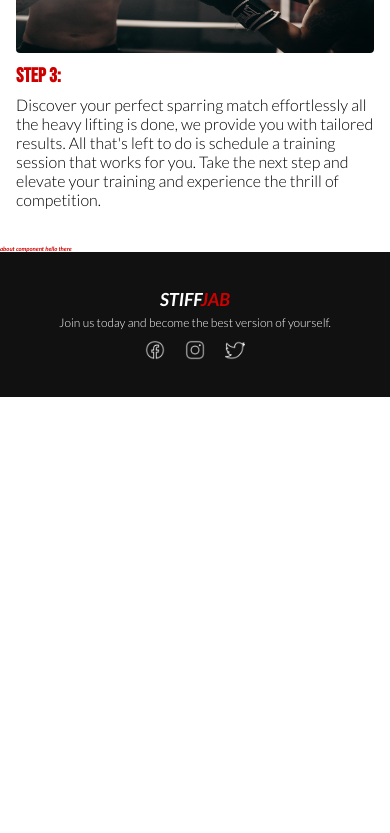
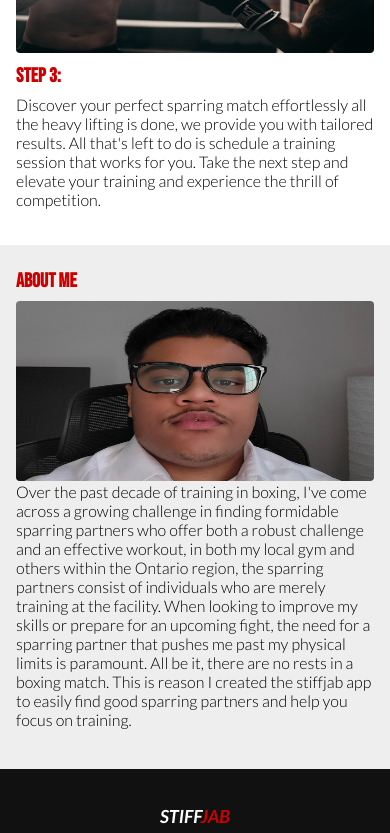
Before and after one commit to BilalHassen/StiffJab-app, a React (Create React App) app: page / in a window 390 px wide. Shown: the part 1156-1989 px from the top of the page. Before the commit the page ends 1553 px from the top, so only its background shows below. Built offline with nearby package versions, Linux system fonts and the light colour scheme.

Commit message:
add image of myself and finish styling for mobile

```diff
--- a/src/components/AboutComponent/About.js
+++ b/src/components/AboutComponent/About.js
@@ -1,10 +1,38 @@
 import "./About.scss";
+import AboutMeImg from "../../assets/images/aboutMeImage.jpeg";
 
 function About() {
   return (
     <>
-      <section className="about__page">
-        <h1>about component hello there </h1>
+      <section className="about">
+        <div className="about__header-container">
+          <h1 className="about__header">About Me</h1>
+        </div>
+        <div className="about__card-wrapper">
+          <div className="about__image-container">
+            <img
+              className="about__image"
+              src={AboutMeImg}
+              alt="picture of Bilal"
+            ></img>
+          </div>
+
+          <div className="about__text-container">
+            <p className="about__paragraph">
+              Over the past decade of training in boxing, I've come across a
+              growing challenge in finding formidable sparring partners who
+              offer both a robust challenge and an effective workout, in both my
+              local gym and others within the Ontario region, the sparring
+              partners consist of individuals who are merely training at the
+              facility. When looking to improve my skills or prepare for an
+              upcoming fight, the need for a sparring partner that pushes me
+              past my physical limits is paramount. All be it, there are no
+              rests in a boxing match. This is reason I created the stiffjab app
+              to easily find good sparring partners and help you focus on
+              training.
+            </p>
+          </div>
+        </div>
       </section>
     </>
   );
--- a/src/components/AboutComponent/About.scss
+++ b/src/components/AboutComponent/About.scss
@@ -0,0 +1,69 @@
+@use "../../styles/partials/mixins" as *;
+@use "../../styles/partials/variables" as *;
+@use "../../styles/partials/text" as *;
+
+.about {
+  padding-left: 1.6rem;
+  padding-right: 1.6rem;
+  padding-top: 1.6rem;
+  padding-bottom: 2.4rem;
+  display: flex;
+  flex-direction: column;
+  background-color: rgb(239, 238, 238);
+
+  @include tablet {
+    &__card-wrapper {
+      display: flex;
+      width: 100%;
+      gap: 4rem;
+    }
+  }
+
+  &__image-container {
+    height: 50%;
+
+    @include tablet {
+      width: 40%;
+    }
+  }
+
+  &__text-container {
+    @include tablet {
+      width: 65%;
+    }
+  }
+
+  &__image {
+    height: 180px;
+    width: 100%;
+    box-sizing: border-box;
+    border-radius: 4px;
+
+    @include tablet {
+      margin-top: 0.5rem;
+      height: 200px;
+    }
+  }
+
+  &__header-container {
+    display: flex;
+    align-items: center;
+    height: 4rem;
+    border-radius: 4px;
+  }
+
+  &__header {
+    font-size: 2rem;
+    font-family: BebasNeue;
+  }
+
+  &__paragraph {
+    font-size: 1.6rem;
+    padding-bottom: 1.6rem;
+
+    @include tablet {
+      padding-bottom: 1.8rem;
+      line-height: 1.9rem;
+    }
+  }
+}
--- a/src/components/Header/Header.js
+++ b/src/components/Header/Header.js
@@ -38,7 +38,7 @@ function Header() {
           </button>
           <div className="nav__links-container" ref={menuRef}>
             <ul className="nav__list">
-              <Link to="about__page" smooth={true} duration={1500}>
+              <Link to="about" smooth={true} duration={1500}>
                 <li className="nav__list-item">ABOUT</li>
               </Link>
               <NavLink to={"/contact-page"}>
```
Also changed, not shown: src/assets/images/aboutMeImage.jpeg (added).
